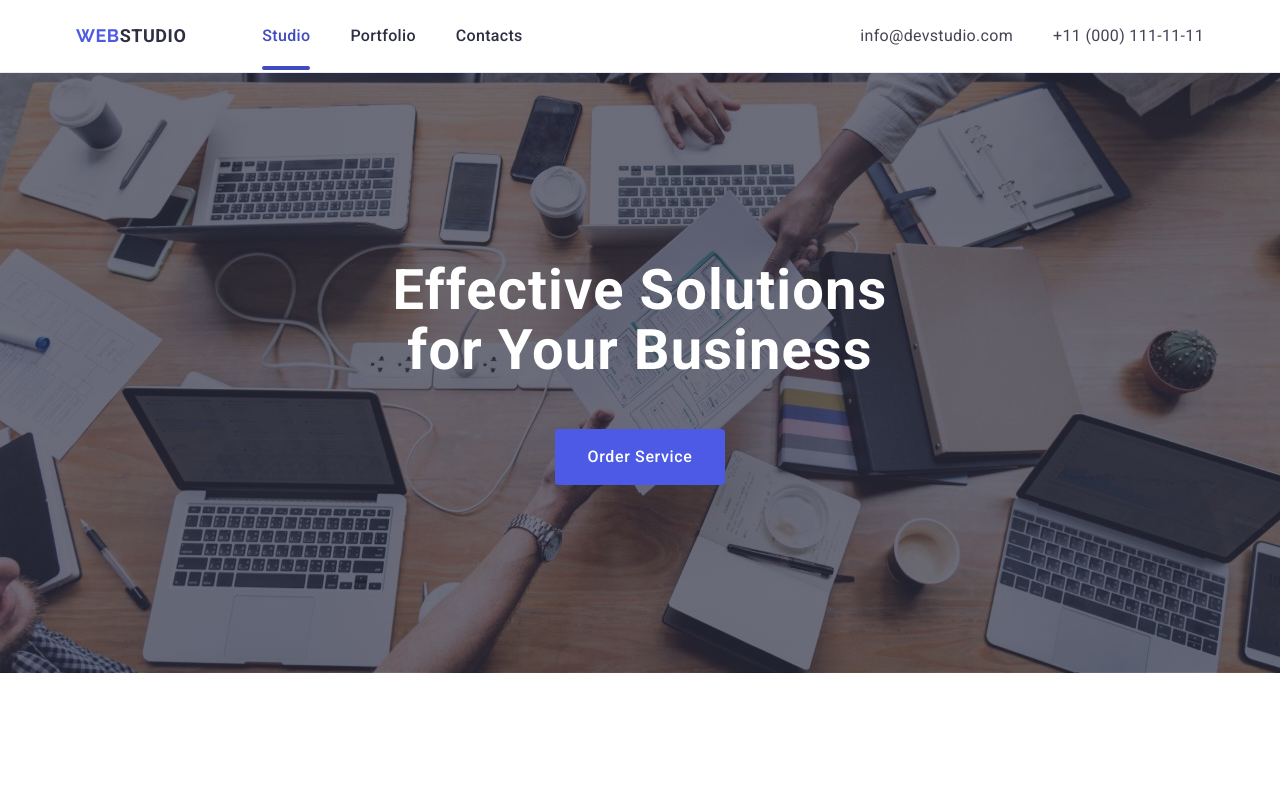
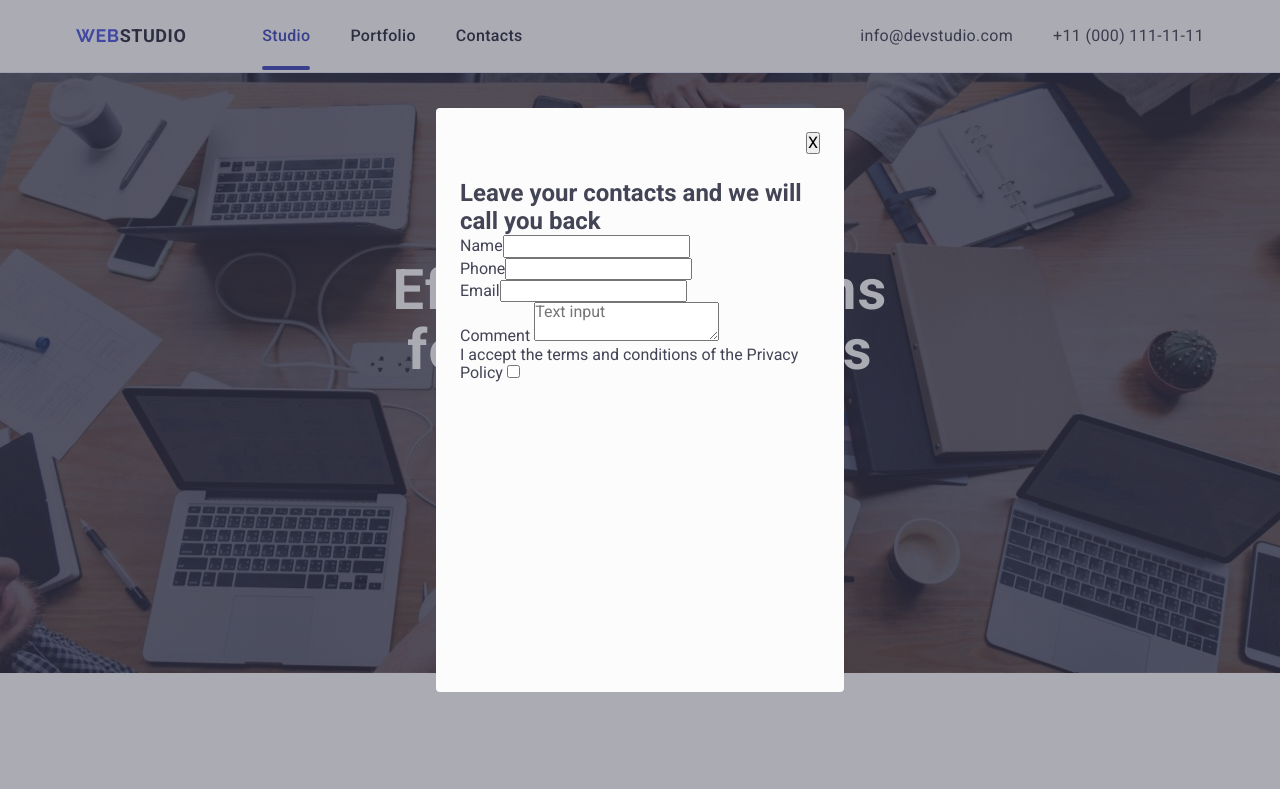
Before and after one commit to xelaale/goit-homework-05, a plain HTML site: page index.html in a window 1280 px wide. Shown: the top 789 px of the page. Drawn offline with nearby package versions, Linux system fonts and the light colour scheme.

Commit message:
start creat modal window

```diff
--- a/css/styles.css
+++ b/css/styles.css
@@ -13,7 +13,7 @@ body {
     background: #FFF;
     color: #434455;
     /* /* margin: 0 auto; */
-    max-width: 1440px;
+    /* max-width: 1440px; */
 
 }
 
@@ -179,13 +179,13 @@ img {
     /* display: inline-block; */
     text-align: center;
     align-items: center;
-    /* width: 100%; */
+    width: 100%;
     background-image: linear-gradient(to bottom, rgba(46, 47, 66, 0.7), rgba(46, 47, 66, 0.7)),
         url(../images/background/peopleoffice.jpg);
     background-position: center;
     background-repeat: no-repeat;
     background-size: cover;
-    max-width: 1440px;
+    /* max-width: 1440px; */
 
 }
 
@@ -536,3 +536,59 @@ img {
 .footer-icon {
     fill: #f4f4fd;
 }
+
+/* Modal */
+.backdrop {
+    background: rgba(46, 47, 66, 0.40);
+    position: fixed;
+    inset: 0;
+    display: flex;
+    align-items: center;
+    justify-content: center;
+    /* opacity: 1;
+    visibility: visible;
+    transition: opacity 250ms ease-in-out;
+    visibility: 250ms ease-in-out; */
+}
+
+
+.is-hidden {
+    /* visibility: hidden;
+    opacity: 0; */
+
+}
+
+.modal {
+    position: relative;
+    background-color: rgba(252, 252, 252, 1);
+    border-radius: 4px;
+    width: 408px;
+    height: 584px;
+    flex-shrink: 0;
+    padding: 72px 24px;
+}
+
+.modal-close {
+    position: absolute;
+    top: 24px;
+    right: 24px;
+
+
+
+
+
+
+
+
+
+    /* .backdrop {
+    position: fixed;
+    top: 0;
+    left: 0;
+    width: 100%;
+    height: 100%;
+    background-color: rgba(46, 47, 66, 0.4);
+    opacity: 1;
+    visibility: visible;
+    transition: opacity 250ms cubic-bezier(0.4, 0, 0.2, 1);
+} */
--- a/index.html
+++ b/index.html
@@ -58,7 +58,9 @@
       <section class="first-section">
         <div class="container">
           <h1 class="hero-title">Effective Solutions for Your Business</h1>
-          <button class="button" type="button">Order Service</button>
+          <button class="button" type="button" data-modal-open>
+            Order Service
+          </button>
         </div>
       </section>
 
@@ -482,5 +484,44 @@
         </div>
       </div>
     </footer>
+
+    <!-- Modal -->
+   <div class="backdrop is-hidden" data-modal>
+    <div class="modal"> <button class="modal-close" type="button" data-modal-close>X</button>
+      <h2>Leave your contacts and we will call you back</h2>
+
+      <div><form name="contact-form"><label for="name">Name<input id="name" type="text" name="name"></label></form>
+           </div>
+
+     <div><form name="contact-form"><label for="phone">Phone<input id="phone"  type="text" name="tel"></label></form>
+          </div>
+
+
+      <div><form name="contact-form"><label>Email<input type="text" name="mail"></label></form>
+      </div>
+
+
+      <div><form name="contact-form"><label for="user-comment">Comment</label>
+      <textarea id="user-comment" name="user-comment"  placeholder="Text input"></textarea></form>
+</div>
+
+
+<div><label for="privacy-policy">I accept the terms and conditions of the Privacy Policy
+<input id="privacy-policy" type="checkbox"/></label></form></div>
+
+
+
+
+
+    </div>
+
+  </div>
+
+
+
+
+
+
+    </div>
   </body>
 </html>
```
